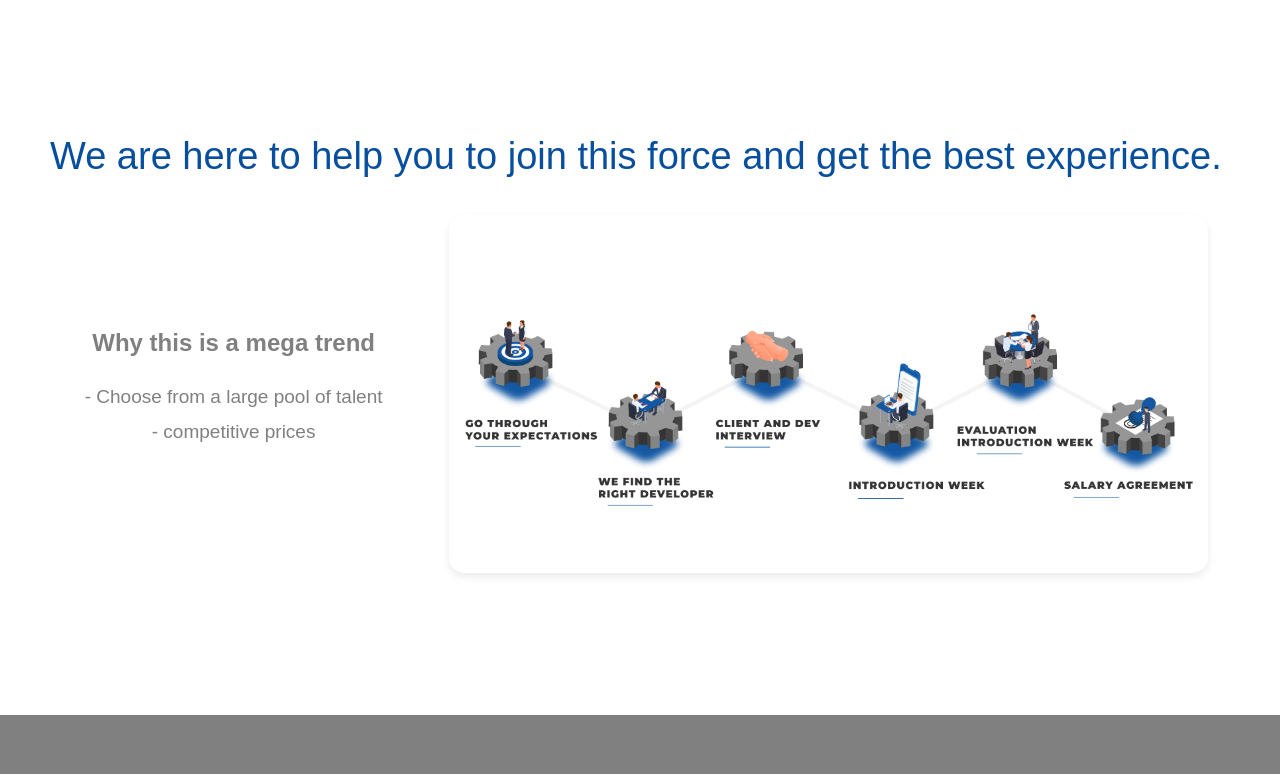
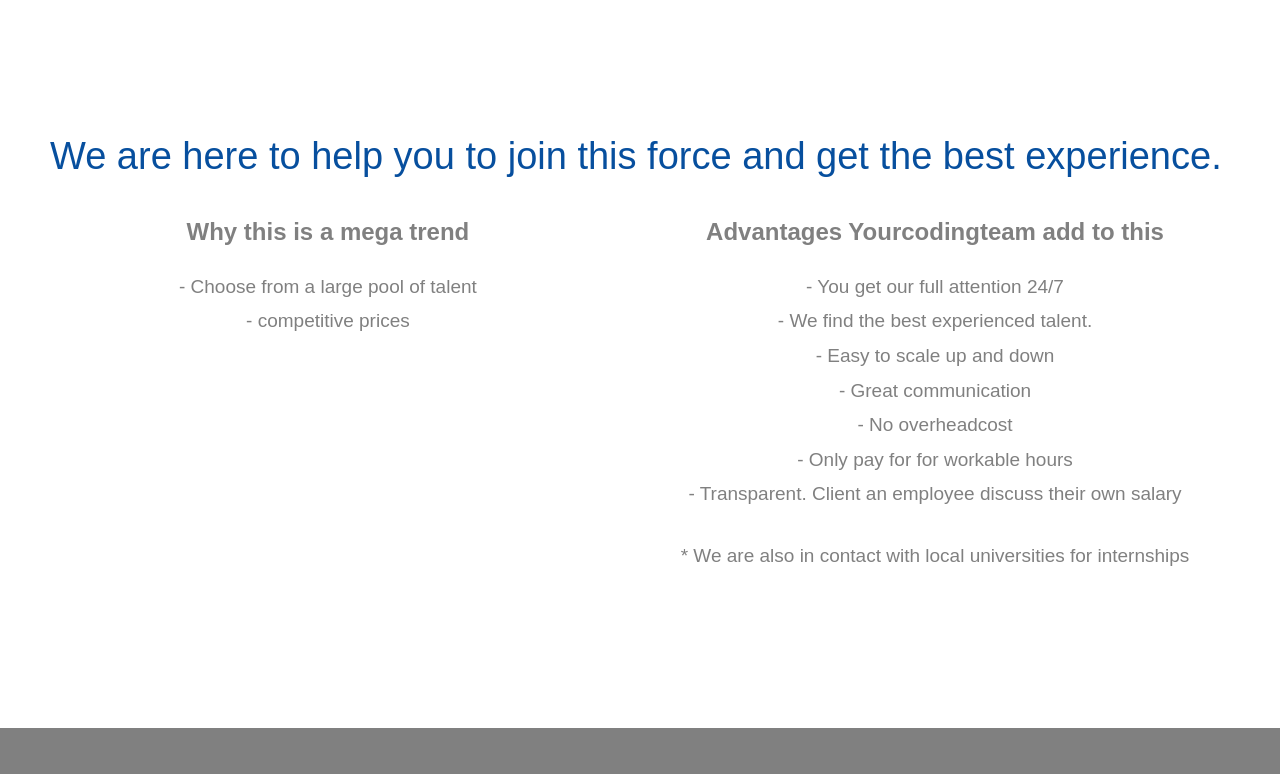
Before and after one commit to SohailAman/yourcodingteam, a plain HTML site: page remote.html in a window 1280 px wide. Shown: the part 1640-2414 px from the top of the page. Drawn offline with Linux system fonts and the light colour scheme.

Commit message:
Illustration Updated

```diff
--- a/remote.html
+++ b/remote.html
@@ -218,11 +218,11 @@
                                     <div class="graphic-module graphic-widget_1630919656097"
                                         style="background:RGBA(255, 255, 255,1.0);">
                                         <div class="wrapper rows animatedParent animateOnce"
-                                            style="align-items:center; text-align: center;">
+                                            style="align-items: flex-start; text-align: center;">
                                             <h2>
                                                 We are here to help you to join this force and get the best experience.
                                             </h2>
-                                            <div class="animated fadeInLeftShort col col-5"
+                                            <div class="animated fadeInLeftShort col col-6"
                                                 style="align-items:center;justify-content:flex-start;">
                                                 <div class="content left" style="max-width:94%;">
                                                     <h3>
@@ -241,10 +241,43 @@
                                                 </div>
                                             </div>
 
-                                            <div class="animated fadeInRightShort col col-7"
+                                            <div class="animated fadeInRightShort col col-6"
                                                 style="align-items:flex-start;justify-content:flex-start;">
                                                 <div class="content left animated fadeInUp">
-                                                    <img src="./images/Illustration3_v02.png" width="100%" alt="">
+                                                    <h3>
+                                                        <strong>
+                                                            Advantages Yourcodingteam add to this
+                                                        </strong>
+                                                    </h3>
+                                                    <ul>
+                                                        <li>
+                                                            - You get our full attention 24/7
+                                                        </li>
+                                                        <li>
+                                                            - We find the best experienced talent.
+                                                        </li>
+                                                        <li>
+                                                            - Easy to scale up and down
+                                                        </li>
+                                                        <li>
+                                                            - Great communication
+                                                        </li>
+                                                        <li>
+                                                            - No overheadcost
+                                                        </li>
+                                                        <li>
+                                                            - Only pay for for workable hours
+                                                        </li>
+                                                        <li>
+                                                            - Transparent. Client an employee discuss their
+                                                            own salary
+                                                        </li>
+                                                        <br>
+                                                        <li>
+                                                            * We are also in contact with
+                                                            local universities for internships
+                                                        </li>
+                                                    </ul>
                                                 </div>
                                             </div>
 
```
Also changed, not shown: how-it-works.html (+4 -35 lines).
